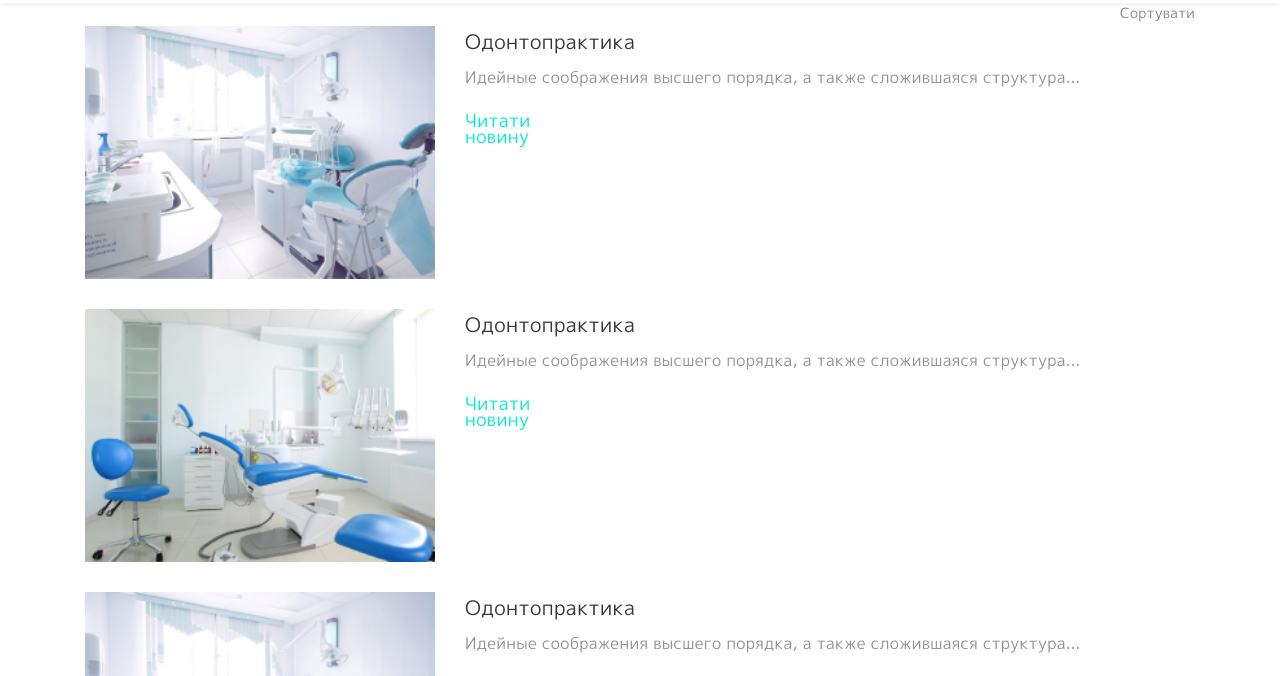
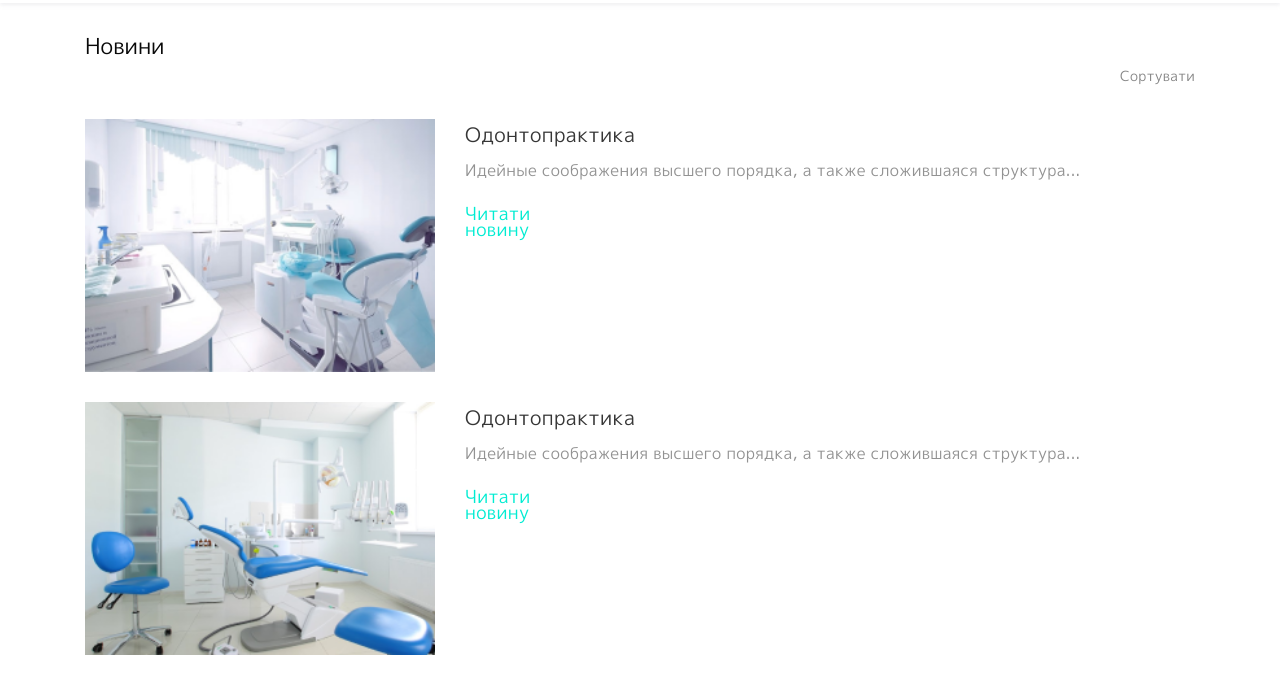
Before and after one commit to RZD7704/doctor, a plain HTML site: page news-page.html in a window 1280 px wide. Shown: the part 56-732 px from the top of the page. Drawn offline with Linux system fonts and the light colour scheme.

Commit message:
Add changes

```diff
--- a/news-page.html
+++ b/news-page.html
@@ -53,11 +53,11 @@
 	</header>
 
     <div class="wrapper">
-        <main class="main content">
+        <main class="main content page-content">
             <section class="news-page">
                 <div class="container">
-                    <div class="head">
-                        <h2 class="head__h">Новини</h2>
+                    <div class="head-page">
+                        <h1 class="page-title">Новини</h1>
                         <div class="dropdown show text-right">
                             <a class="btn btn-secondary dropdown-toggle head__a d-inline-flex   " href="#" role="button" id="dropdownMenuLink" data-toggle="dropdown" aria-haspopup="true" aria-expanded="false">
                                 <svg class="head__a--icon">
@@ -199,7 +199,7 @@
                             </div>
                         </div>
                     </div>
-                    <div class="text-center mt-5">
+                    <div class="text-center">
                         <a class="main-btn" href="news-page.html">Інші новини</a>
                     </div>
                 </div>
--- a/scss/layout/_general.scss
+++ b/scss/layout/_general.scss
@@ -137,3 +137,19 @@ body {
 		padding-bottom: 30px;
     }
 }
+
+.head-page {
+	padding-bottom: 30px;
+}
+
+.page-title {
+	font-size: 22px;
+	color: #090909;
+}
+
+.page-content {
+	padding-top: 85px;
+	@media (max-width: 767px) {
+		padding-top: 65px;
+    }
+}
--- a/scss/modules/_news-open.scss
+++ b/scss/modules/_news-open.scss
@@ -1,6 +1,4 @@
 .news-open {
-    margin-top: 75px;
-
     &--img {
         // padding: 10px 15px 5px 0;
         width: 100%;
--- a/scss/modules/_news-page.scss
+++ /dev/null
@@ -1,3 +0,0 @@
-.news-page {
-    overflow: hidden;
-}
```
Also changed, not shown: index.html (+2 -2 lines), log.html (+0 -2 lines), news-open.html (+4 -2 lines), css/styles.min.css, 1 other file.
